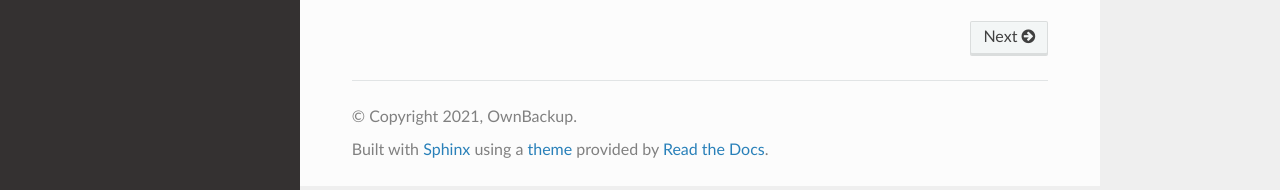
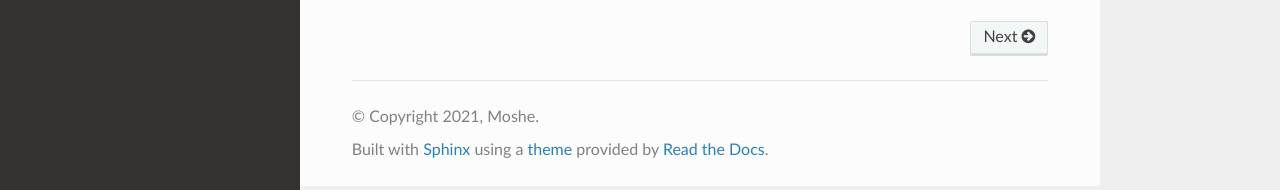
Before and after one commit to reubinoff/fastapi-template-cookiecutter, a Sphinx documentation site: the page built from {{cookiecutter.repo_name}}/docs/index.rst, in a window 1280 px wide. Shown: the part 707-897 px from the top of the page. Built offline with Sphinx 7.4.7 and the Read the Docs theme 2.0.0, drawn with Linux system fonts in a browser that asks for light colours.

Commit message:
Update conf.py

```diff
--- a/{{cookiecutter.repo_name}}/docs/conf.py
+++ b/{{cookiecutter.repo_name}}/docs/conf.py
@@ -4,7 +4,7 @@ from datetime import datetime
 
 
 project = "{{cookiecutter.repo_name}}"
-author = "OwnBackup"
+author = "Moshe"
 copyright = f"{datetime.now().year}, {author}"
 extensions = ["sphinx.ext.autodoc", "sphinx.ext.napoleon", "sphinx_click", "sphinx_rtd_theme"]
 autodoc_typehints = "description"
```
